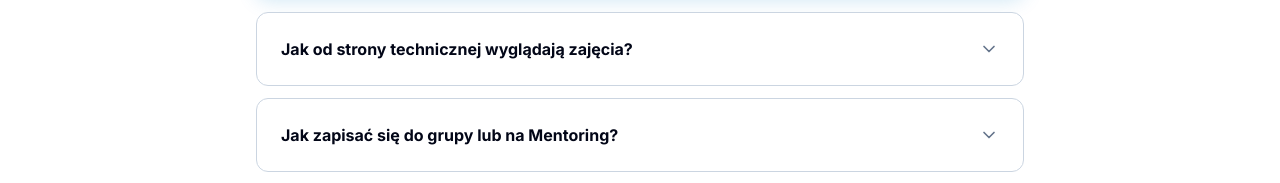
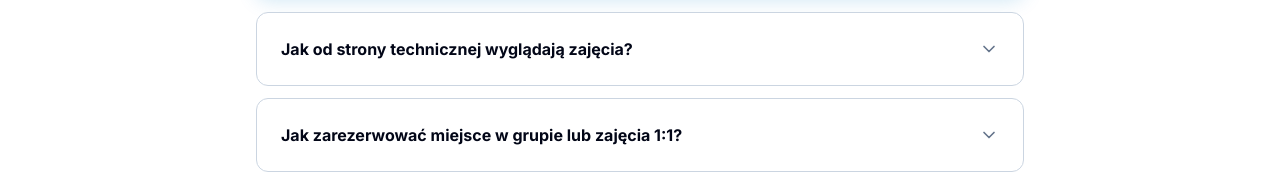
Before and after one commit to taachii/biolearn-landing, a Next.js app: page / in a window 1280 px wide. Shown: the part 6156-6339 px from the top of the page. Built offline with nearby package versions, Linux system fonts and the light colour scheme.

Commit message:
copy: refine FAQ item about booking to fix phrasing and remove mentoring text

```diff
--- a/components/sections/FaqSection.tsx
+++ b/components/sections/FaqSection.tsx
@@ -19,8 +19,8 @@ const FAQS = [
     answer: "Łączymy się poprzez Discord (lub inny komunikator na Twoje życzenie). Udostępniam ekran ze swojego iPada, z którego na bazie autorskich notatek omawiam dany temat. Pod koniec zajęć otrzymujesz dostęp do dedykowanego quizu i fiszek stworzonych specjalnie do przerabianego materiału."
   },
   {
-    question: "Jak zapisać się do grupy lub na Mentoring?",
-    answer: "Zgłoszenia na pakiety miesięczne przyjmuję mailowo lub telefonicznie (dane znajdziesz w sekcji Kontakt). Ustalimy wspólnie stały, dogodny termin, który zostanie z Tobą przypisany aż do samej matury."
+    question: "Jak zarezerwować miejsce w grupie lub zajęcia 1:1?",
+    answer: "Zgłoszenia na pakiety miesięczne przyjmuję mailowo lub telefonicznie (dane znajdziesz w sekcji Kontakt na dole strony). Wspólnie dobierzemy stały, dogodny termin w tygodniu, który zostanie zarezerwowany wyłącznie dla Ciebie aż do samej matury."
   },
   {
     question: "Co w przypadku, gdy opuszczę zajęcia w grupie?",
```
